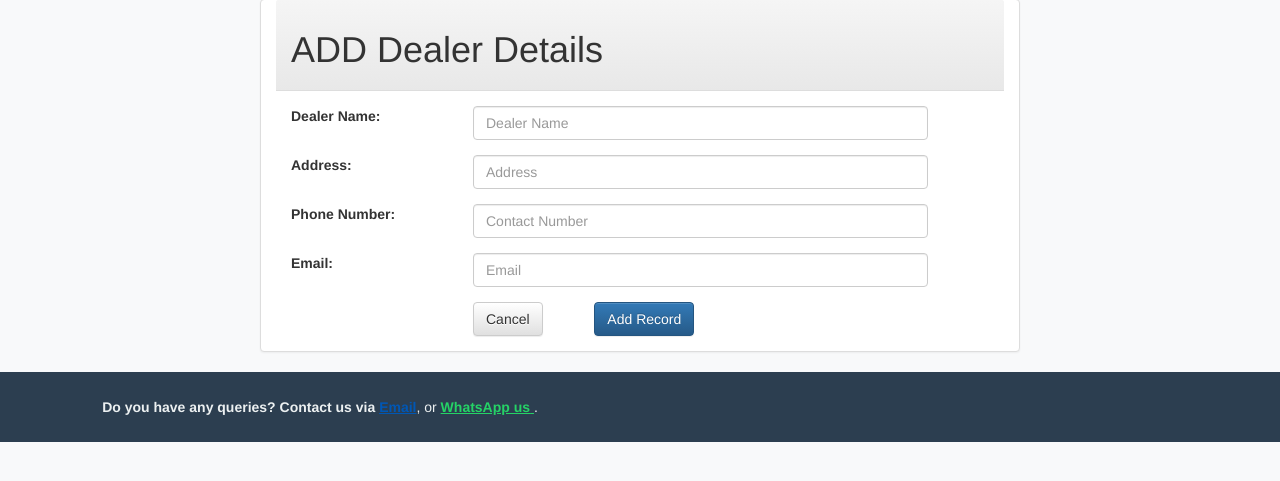
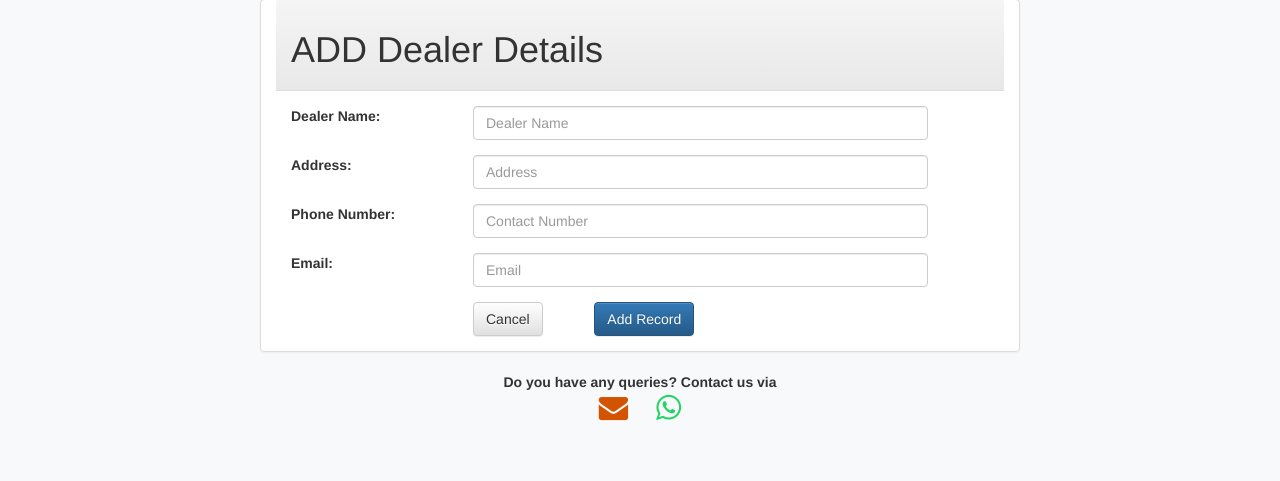
Before and after one commit to InfinityAbir/Maa-Medicine-Store, a Django app: page /pharma/dealerform/ in a window 1280 px wide. Shown: the part 71-552 px from the top of the page. Run offline with Django 3.2, Linux system fonts and the light colour scheme; some libraries are stand-ins or nearby versions.

Commit message:
Update dealer.html

```diff
--- a/pharma/templates/pharma/dealer.html
+++ b/pharma/templates/pharma/dealer.html
@@ -13,6 +13,11 @@
       rel="stylesheet"
       href="{% static 'pharma/css/bootstrap-theme.min.css' %}"
     />
+     <link
+  rel="stylesheet"
+  href="https://cdnjs.cloudflare.com/ajax/libs/font-awesome/4.7.0/css/font-awesome.min.css"
+/>
+
 
     <!-- Custom inline style since you don’t have style.css -->
     <style>
@@ -64,20 +69,17 @@
       }
 
   /* Footer */
-  footer {
-    background: #2c3e50;
-    color: #ecf0f1;
-    padding: 25px 15px;
-    margin-top: auto;
+      #contact a {
+        color: #1abc9c;
+        font-size: 22px;
+        margin: 0 12px;
+        display: inline-block;
+        transition: transform 0.3s, color 0.3s, text-shadow 0.3s;
       }
-
-  footer a {
-    color: #1abc9c;
-    transition: 0.3s;
-  }
-
-  footer a:hover {
+      #contact a:hover {
         color: #16a085;
+        transform: scale(1.4) rotate(10deg);
+        text-shadow: 1px 1px 5px rgba(0, 0, 0, 0.3);
         text-decoration: none;
       }
     </style>
@@ -390,19 +392,17 @@
       </div>
     </div>
 
-    <footer id="contact" class="container-fluid text-center">
-      <div class="row">
-          <div class="left-footer col-lg-6">
+    <footer id="contact" class="bg-light py-3 text-center fixed-bottom">
+      <div class="container">
         <span class="footer-text">
-              <strong>Do you have any queries? Contact us via </strong>
-              <a href="mailto:abirha3896@gmail.com" style="color: #0057b5; text-decoration: underline;"><strong>Email</strong></a>,
-              or
-              <a href="https://wa.me/8801701554707" target="_blank" style="color: #25D366; text-decoration: underline;">
-                <strong>WhatsApp us</strong>
-              </a>.
+          <strong>Do you have any queries? Contact us via </strong></br>
+          <a href="mailto:abirha3896@gmail.com" class="mx-2" title="Email">
+            <i class="fa fa-envelope fa-lg" style="color: #d35400"></i>
+          </a>
+          <a href="https://wa.me/8801701554707" target="_blank" class="mx-2" title="WhatsApp">
+           <i class="fa fa-whatsapp fa-lg" style="color: #25d366"></i>
+          </a>
         </span>
-          </div>
-        </div>
       </div>
     </footer>
   </body>
```
Lines whose indentation alone changed are shown as unchanged.
